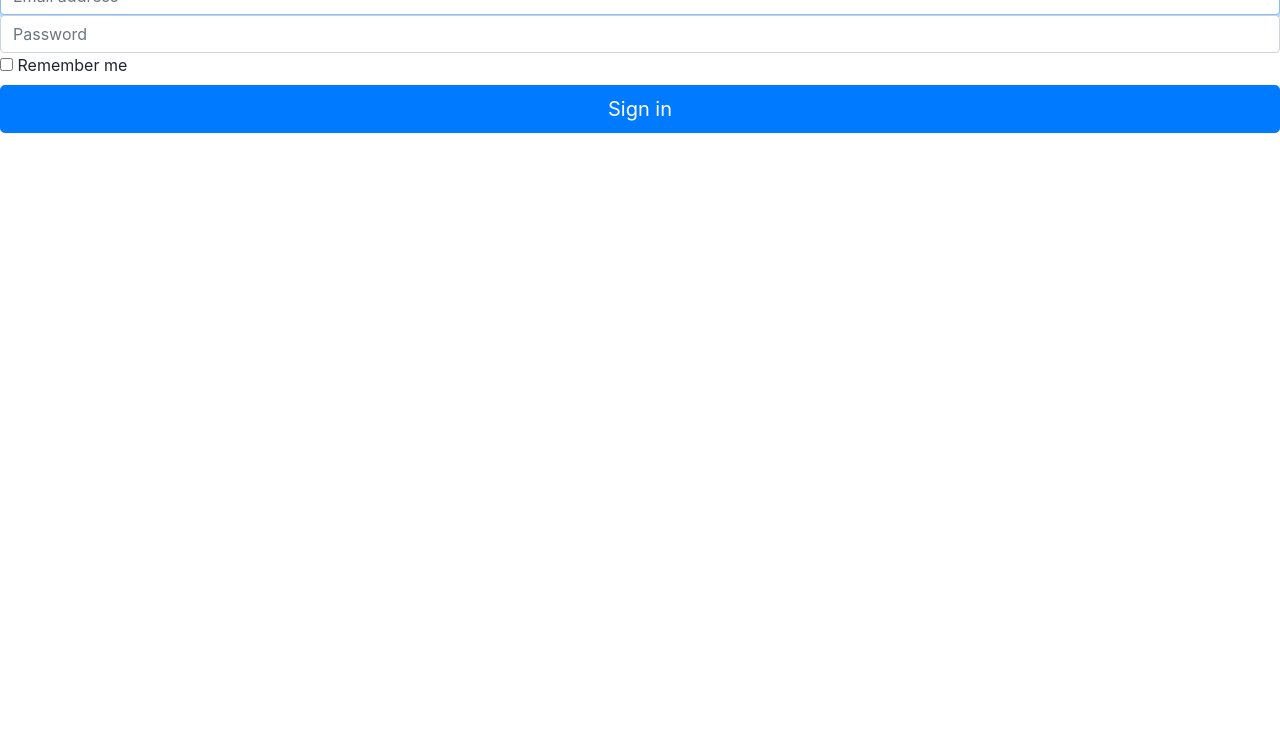
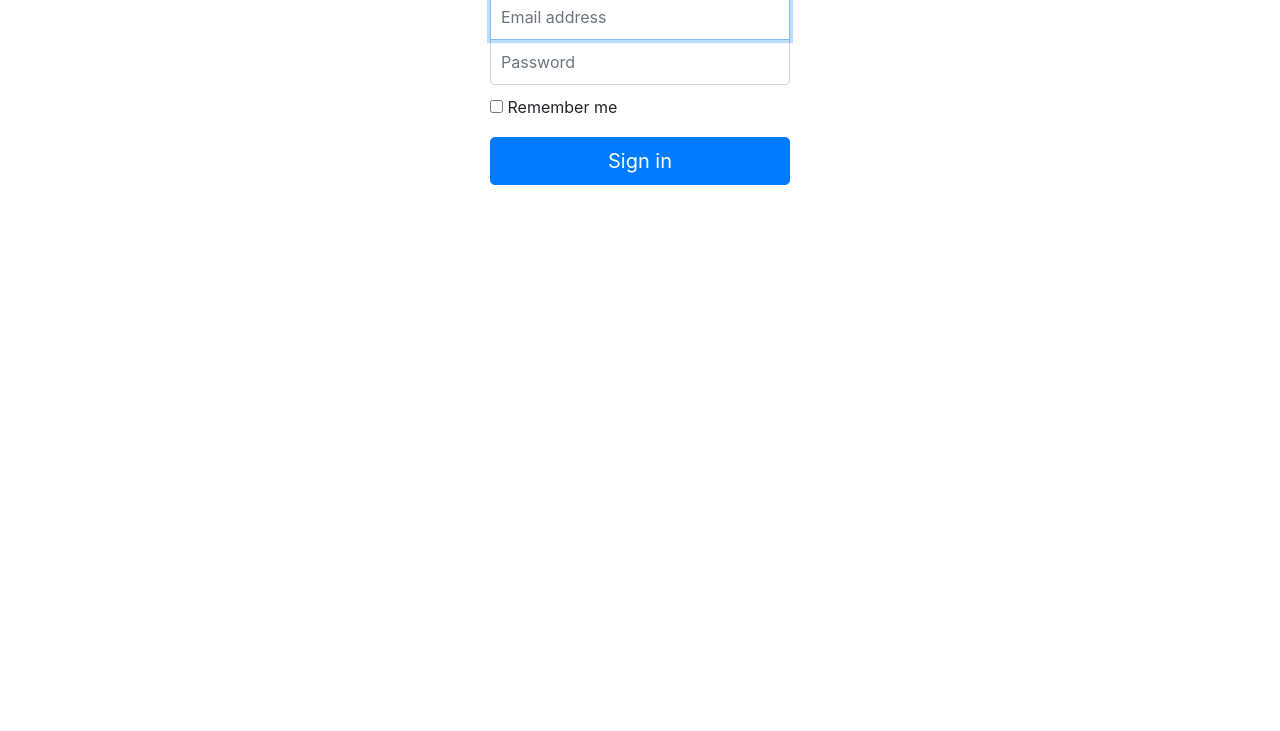
Before and after one commit to sitozzz/Messenger, a plain HTML site: page login.html in a window 1280 px wide. Shown: the part 69-800 px from the top of the page. Drawn offline with Linux system fonts and the light colour scheme.

Commit message:
Add styles to login form

```diff
--- a/css/messenger.css
+++ b/css/messenger.css
@@ -0,0 +1,34 @@
+.form-signin {
+    max-width: 330px;
+    padding: 15px;
+    margin: 0 auto;
+}
+.form-signin .form-signin-heading,
+.form-signin .checkbox {
+    margin-bottom: 10px;
+}
+.form-signin .checkbox {
+    font-weight: normal;
+}
+.form-signin .form-control {
+    position: relative;
+    height: auto;
+    -webkit-box-sizing: border-box;
+    -moz-box-sizing: border-box;
+    box-sizing: border-box;
+    padding: 10px;
+    font-size: 16px;
+}
+.form-signin .form-control:focus {
+    z-index: 2;
+}
+.form-signin input[type="email"] {
+    margin-bottom: -1px;
+    border-bottom-right-radius: 0;
+    border-bottom-left-radius: 0;
+}
+.form-signin input[type="password"] {
+    margin-bottom: 10px;
+    border-top-left-radius: 0;
+    border-top-right-radius: 0;
+}
--- a/login.html
+++ b/login.html
@@ -7,6 +7,7 @@
     <meta http-equiv="X-UA-Compatible" content="ie=edge">
     <title>LogIn</title>
     <link rel="stylesheet" href="css/bootstrap.min.css">
+    <link rel="stylesheet" href="css/messenger.css">
 </head>
 
 <body>
```
